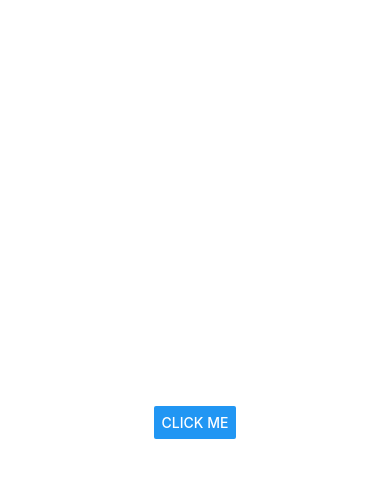
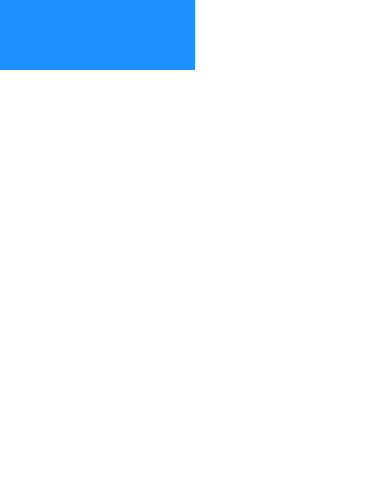
Before and after one commit to priyansh18/React-Native, a React Native app in the folder DoneWithIt/: screen / in a window 390 px wide. Shown: the top 478 px of the page. Built offline with nearby package versions, Linux system fonts and the light colour scheme.

Commit message:
Dimensions

```diff
--- a/DoneWithIt/App.js
+++ b/DoneWithIt/App.js
@@ -1,18 +1,22 @@
 import React from "react";
-import { StyleSheet, SafeAreaView, Button, Alert } from "react-native";
+import {
+  StyleSheet,
+  SafeAreaView,
+  Button,
+  Alert,
+  Platform,
+  StatusBar,
+  View,
+  Dimensions,
+} from "react-native";
 
 export default function App() {
+  console.log(Dimensions.get('screen'))
   return (
     <SafeAreaView style={styles.container}>
-      <Button
-        title="Click Me"
-        onPress={() =>
-          Alert.alert("My title", "My message", [
-            { text: "Yes", onPress: console.log("Yes") },
-            { text: "No", onPress: console.log("No") },
-          ])
-        }
-      />
+      <View
+        style={{ backgroundColor: "dodgerblue", width: "50%", height: 70 }}
+      ></View>
     </SafeAreaView>
   );
 }
@@ -21,7 +25,6 @@ const styles = StyleSheet.create({
   container: {
     flex: 1,
     backgroundColor: "#fff",
-    justifyContent: "center",
-    alignItems: "center",
+    paddingTop: Platform.OS === "android" ? StatusBar.currentHeight : 0,
   },
 });
```
